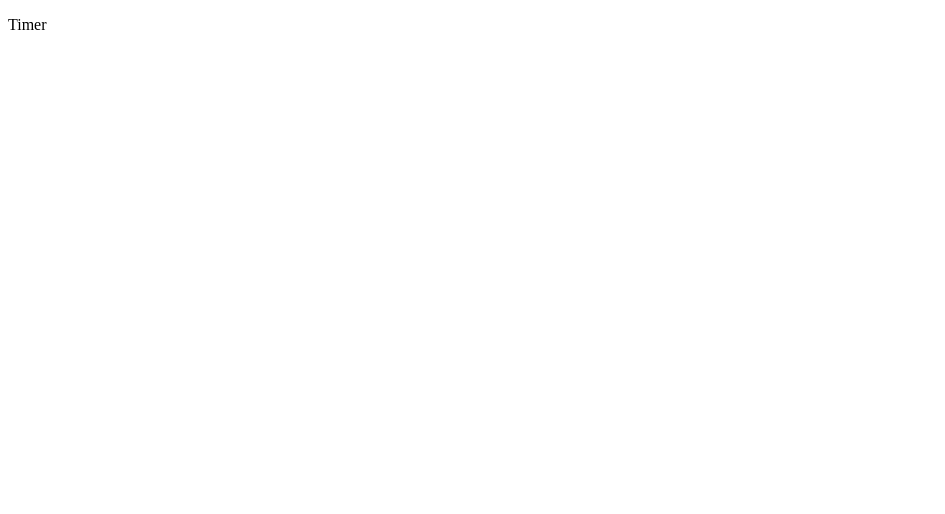
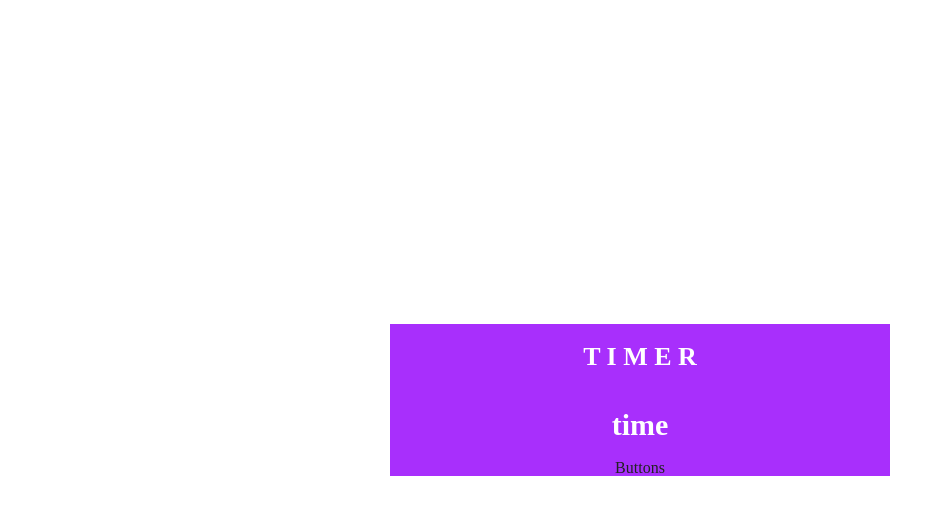
Before and after one commit to alirezamoon/timer, a React (Create React App) app: page / in a window 1280 px wide. Shown: the top 514 px of the page, without its empty margins (0-945 px from the left). Built offline with nearby package versions, Linux system fonts and the light colour scheme.

Commit message:
create Timer component

```diff
--- /dev/null
+++ b/src/App.js
@@ -0,0 +1,12 @@
+import Timer from './Components/Timer/Timer'
+import classes from './App.module.css'
+
+const App = () => {
+  return (
+    <div className={classes.App}>
+      <Timer />
+    </div>
+  );
+}
+
+export default App;
--- /dev/null
+++ b/src/App.module.css
@@ -0,0 +1,7 @@
+.App {
+    display: flex;
+    justify-content: center;
+    align-items: center;
+    height: 100vh;
+    box-sizing: border-box;
+}
--- a/src/Components/App.js
+++ /dev/null
@@ -1,9 +0,0 @@
-const App = () => {
-  return (
-    <div className="App">
-      <p>Timer</p>
-    </div>
-  );
-}
-
-export default App;
--- /dev/null
+++ b/src/Components/Timer/Timer.js
@@ -0,0 +1,13 @@
+import classes from './Timer.module.css'
+
+const Timer = () => {
+    return (
+        <div className={classes.Timer}>
+            <h1 className={classes.h1}>T I M E R</h1>
+            <p className={classes.time}>time</p>
+            <p>Buttons</p>
+        </div>
+    )
+}
+
+export default Timer
--- /dev/null
+++ b/src/Components/Timer/Timer.module.css
@@ -0,0 +1,22 @@
+.Timer {
+    display: flex;
+    justify-content: center;
+    align-items: center;
+    background: #A82FFC;
+    flex-direction: column;
+    min-width: 500px;
+}
+
+.h1 {
+  font-size: 26px;
+  font-weight: bold;
+  color: #FFF;
+  margin: 20px 0;
+}
+.time {
+    font-size: 30px;
+    font-weight: bold;
+    color: #FFF;
+    margin: 20px 0;
+
+}
--- a/src/index.js
+++ b/src/index.js
@@ -1,6 +1,7 @@
 import React from 'react';
 import ReactDOM from 'react-dom';
-import App from './Components/App';
+import App from './App';
+import './index.module.css'
 
 ReactDOM.render(
   <React.StrictMode>
--- /dev/null
+++ b/src/index.module.css
@@ -0,0 +1 @@
+@import 'reset.css'
--- /dev/null
+++ b/src/reset.css
@@ -0,0 +1,366 @@
+/* http://meyerweb.com/eric/tools/css/reset/
+   v2.0-modified | 20110126
+   License: none (public domain)
+*/
+
+html, body, div, span, applet, object, iframe,
+h1, h2, h3, h4, h5, h6, p, blockquote, pre,
+a, abbr, acronym, address, big, cite, code,
+del, dfn, em, img, ins, kbd, q, s, samp,
+small, strike, strong, sub, sup, tt, var,
+b, u, i, center,
+dl, dt, dd, ol, ul, li,
+fieldset, form, label, legend,
+table, caption, tbody, tfoot, thead, tr, th, td,
+article, aside, canvas, details, embed,
+figure, figcaption, footer, header, hgroup,
+menu, nav, output, ruby, section, summary,
+time, mark, audio, video {
+  margin: 0;
+	padding: 0;
+	border: 0;
+	font-size: 100%;
+	font: inherit;
+	vertical-align: baseline;
+}
+
+/* make sure to set some focus styles for accessibility */
+:focus {
+    outline: 0;
+}
+
+/* HTML5 display-role reset for older browsers */
+article, aside, details, figcaption, figure,
+footer, header, hgroup, menu, nav, section {
+	display: block;
+}
+
+body {
+	line-height: 1;
+}
+
+ol, ul {
+	list-style: none;
+}
+
+blockquote, q {
+	quotes: none;
+}
+
+blockquote:before, blockquote:after,
+q:before, q:after {
+	content: '';
+	content: none;
+}
+
+table {
+	border-collapse: collapse;
+	border-spacing: 0;
+}
+
+input[type=search]::-webkit-search-cancel-button,
+input[type=search]::-webkit-search-decoration,
+input[type=search]::-webkit-search-results-button,
+input[type=search]::-webkit-search-results-decoration {
+    -webkit-appearance: none;
+    -moz-appearance: none;
+}
+
+input[type=search] {
+    -webkit-appearance: none;
+    -moz-appearance: none;
+    -webkit-box-sizing: content-box;
+    -moz-box-sizing: content-box;
+    box-sizing: content-box;
+}
+
+textarea {
+    overflow: auto;
+    vertical-align: top;
+    resize: vertical;
+}
+
+/**
+ * Correct `inline-block` display not defined in IE 6/7/8/9 and Firefox 3.
+ */
+
+audio,
+canvas,
+video {
+    display: inline-block;
+    *display: inline;
+    *zoom: 1;
+    max-width: 100%;
+}
+
+/**
+ * Prevent modern browsers from displaying `audio` without controls.
+ * Remove excess height in iOS 5 devices.
+ */
+
+audio:not([controls]) {
+    display: none;
+    height: 0;
+}
+
+/**
+ * Address styling not present in IE 7/8/9, Firefox 3, and Safari 4.
+ * Known issue: no IE 6 support.
+ */
+
+[hidden] {
+    display: none;
+}
+
+/**
+ * 1. Correct text resizing oddly in IE 6/7 when body `font-size` is set using
+ *    `em` units.
+ * 2. Prevent iOS text size adjust after orientation change, without disabling
+ *    user zoom.
+ */
+
+html {
+    font-size: 100%; /* 1 */
+    -webkit-text-size-adjust: 100%; /* 2 */
+    -ms-text-size-adjust: 100%; /* 2 */
+}
+
+/**
+ * Address `outline` inconsistency between Chrome and other browsers.
+ */
+
+a:focus {
+    outline: thin dotted;
+}
+
+/**
+ * Improve readability when focused and also mouse hovered in all browsers.
+ */
+
+a:active,
+a:hover {
+    outline: 0;
+}
+
+/**
+ * 1. Remove border when inside `a` element in IE 6/7/8/9 and Firefox 3.
+ * 2. Improve image quality when scaled in IE 7.
+ */
+
+img {
+    border: 0; /* 1 */
+    -ms-interpolation-mode: bicubic; /* 2 */
+}
+
+/**
+ * Address margin not present in IE 6/7/8/9, Safari 5, and Opera 11.
+ */
+
+figure {
+    margin: 0;
+}
+
+/**
+ * Correct margin displayed oddly in IE 6/7.
+ */
+
+form {
+    margin: 0;
+}
+
+/**
+ * Define consistent border, margin, and padding.
+ */
+
+fieldset {
+    border: 1px solid #c0c0c0;
+    margin: 0 2px;
+    padding: 0.35em 0.625em 0.75em;
+}
+
+/**
+ * 1. Correct color not being inherited in IE 6/7/8/9.
+ * 2. Correct text not wrapping in Firefox 3.
+ * 3. Correct alignment displayed oddly in IE 6/7.
+ */
+
+legend {
+    border: 0; /* 1 */
+    padding: 0;
+    white-space: normal; /* 2 */
+    *margin-left: -7px; /* 3 */
+}
+
+/**
+ * 1. Correct font size not being inherited in all browsers.
+ * 2. Address margins set differently in IE 6/7, Firefox 3+, Safari 5,
+ *    and Chrome.
+ * 3. Improve appearance and consistency in all browsers.
+ */
+
+button,
+input,
+select,
+textarea {
+    font-size: 100%; /* 1 */
+    margin: 0; /* 2 */
+    vertical-align: baseline; /* 3 */
+    *vertical-align: middle; /* 3 */
+}
+
+/**
+ * Address Firefox 3+ setting `line-height` on `input` using `!important` in
+ * the UA stylesheet.
+ */
+
+button,
+input {
+    line-height: normal;
+}
+
+/**
+ * Address inconsistent `text-transform` inheritance for `button` and `select`.
+ * All other form control elements do not inherit `text-transform` values.
+ * Correct `button` style inheritance in Chrome, Safari 5+, and IE 6+.
+ * Correct `select` style inheritance in Firefox 4+ and Opera.
+ */
+
+button,
+select {
+    text-transform: none;
+}
+
+/**
+ * 1. Avoid the WebKit bug in Android 4.0.* where (2) destroys native `audio`
+ *    and `video` controls.
+ * 2. Correct inability to style clickable `input` types in iOS.
+ * 3. Improve usability and consistency of cursor style between image-type
+ *    `input` and others.
+ * 4. Remove inner spacing in IE 7 without affecting normal text inputs.
+ *    Known issue: inner spacing remains in IE 6.
+ */
+
+button,
+html input[type="button"], /* 1 */
+input[type="reset"],
+input[type="submit"] {
+    -webkit-appearance: button; /* 2 */
+    cursor: pointer; /* 3 */
+    *overflow: visible;  /* 4 */
+}
+
+/**
+ * Re-set default cursor for disabled elements.
+ */
+
+button[disabled],
+html input[disabled] {
+    cursor: default;
+}
+
+/**
+ * 1. Address box sizing set to content-box in IE 8/9.
+ * 2. Remove excess padding in IE 8/9.
+ * 3. Remove excess padding in IE 7.
+ *    Known issue: excess padding remains in IE 6.
+ */
+
+input[type="checkbox"],
+input[type="radio"] {
+    box-sizing: border-box; /* 1 */
+    padding: 0; /* 2 */
+    *height: 13px; /* 3 */
+    *width: 13px; /* 3 */
+}
+
+/**
+ * 1. Address `appearance` set to `searchfield` in Safari 5 and Chrome.
+ * 2. Address `box-sizing` set to `border-box` in Safari 5 and Chrome
+ *    (include `-moz` to future-proof).
+ */
+
+input[type="search"] {
+    -webkit-appearance: textfield; /* 1 */
+    -moz-box-sizing: content-box;
+    -webkit-box-sizing: content-box; /* 2 */
+    box-sizing: content-box;
+}
+
+/**
+ * Remove inner padding and search cancel button in Safari 5 and Chrome
+ * on OS X.
+ */
+
+input[type="search"]::-webkit-search-cancel-button,
+input[type="search"]::-webkit-search-decoration {
+    -webkit-appearance: none;
+}
+
+/**
+ * Remove inner padding and border in Firefox 3+.
+ */
+
+button::-moz-focus-inner,
+input::-moz-focus-inner {
+    border: 0;
+    padding: 0;
+}
+
+/**
+ * 1. Remove default vertical scrollbar in IE 6/7/8/9.
+ * 2. Improve readability and alignment in all browsers.
+ */
+
+textarea {
+    overflow: auto; /* 1 */
+    vertical-align: top; /* 2 */
+}
+
+/**
+ * Remove most spacing between table cells.
+ */
+
+table {
+    border-collapse: collapse;
+    border-spacing: 0;
+}
+
+html,
+button,
+input,
+select,
+textarea {
+    color: #222;
+}
+
+
+::-moz-selection {
+    background: #b3d4fc;
+    text-shadow: none;
+}
+
+::selection {
+    background: #b3d4fc;
+    text-shadow: none;
+}
+
+img {
+    vertical-align: middle;
+}
+
+fieldset {
+    border: 0;
+    margin: 0;
+    padding: 0;
+}
+
+textarea {
+    resize: vertical;
+}
+
+.chromeframe {
+    margin: 0.2em 0;
+    background: #ccc;
+    color: #000;
+    padding: 0.2em 0;
+}
```
Also changed, not shown: 1 other file (tests, documents, lock files or other folders).
